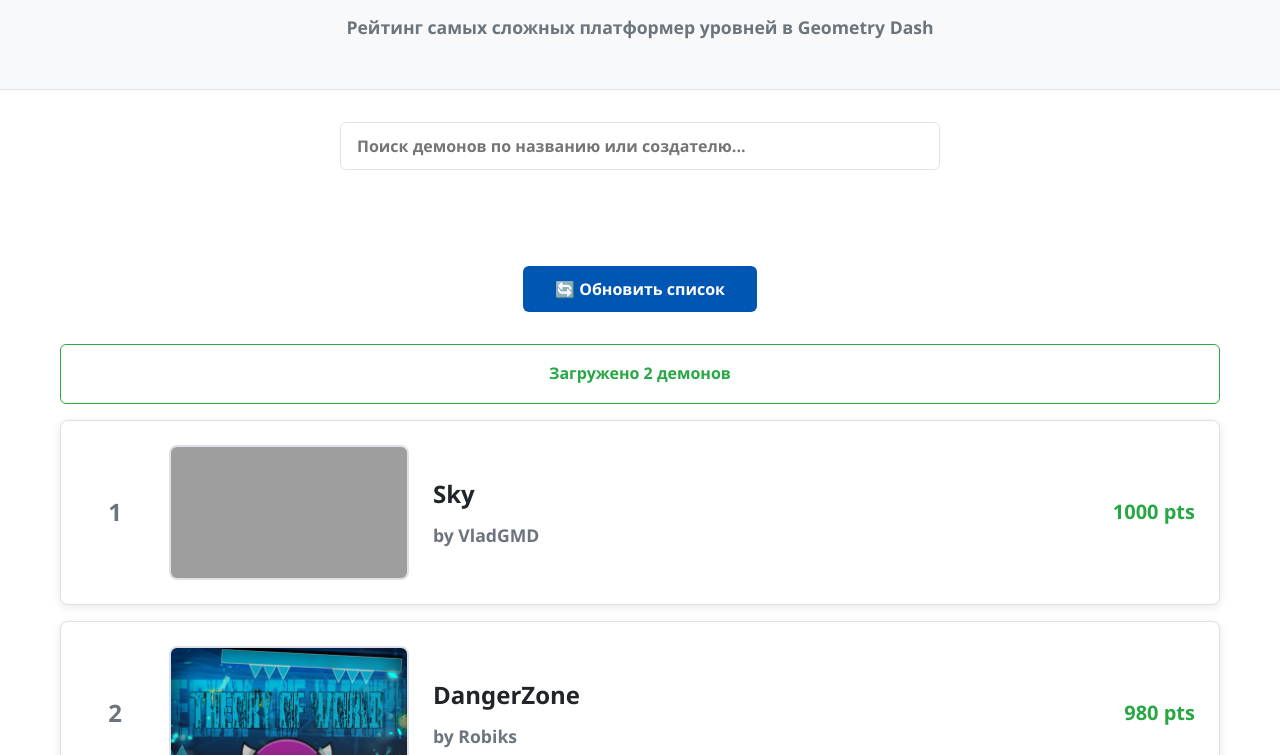
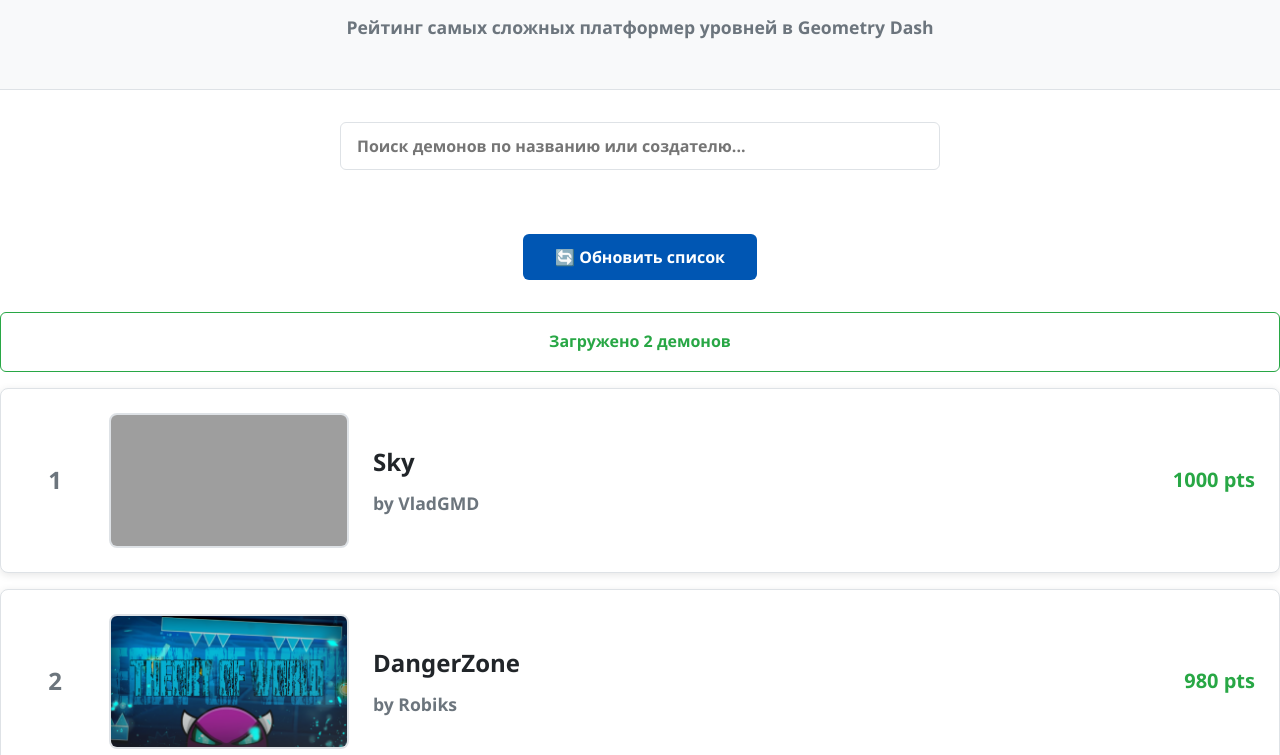
Before and after one commit to maynnank-cmyk/RadiacidGDPSPlatformerlist, a website: page index.html in a window 1280 px wide. Shown: the part 197-952 px from the top of the page. Drawn offline with Linux system fonts and the light colour scheme; grey boxes are pictures that could not be loaded.

Commit message:
Update index.html

```diff
--- a/index.html
+++ b/index.html
@@ -587,11 +587,6 @@
         </div>
     </section>
 
-    <section class="demon-list">
-        <div class="container">
-            <div class="list-header">
-
-            </div>
 
             <button class="refresh-btn" onclick="refreshData()">
                 🔄 Обновить список
```
